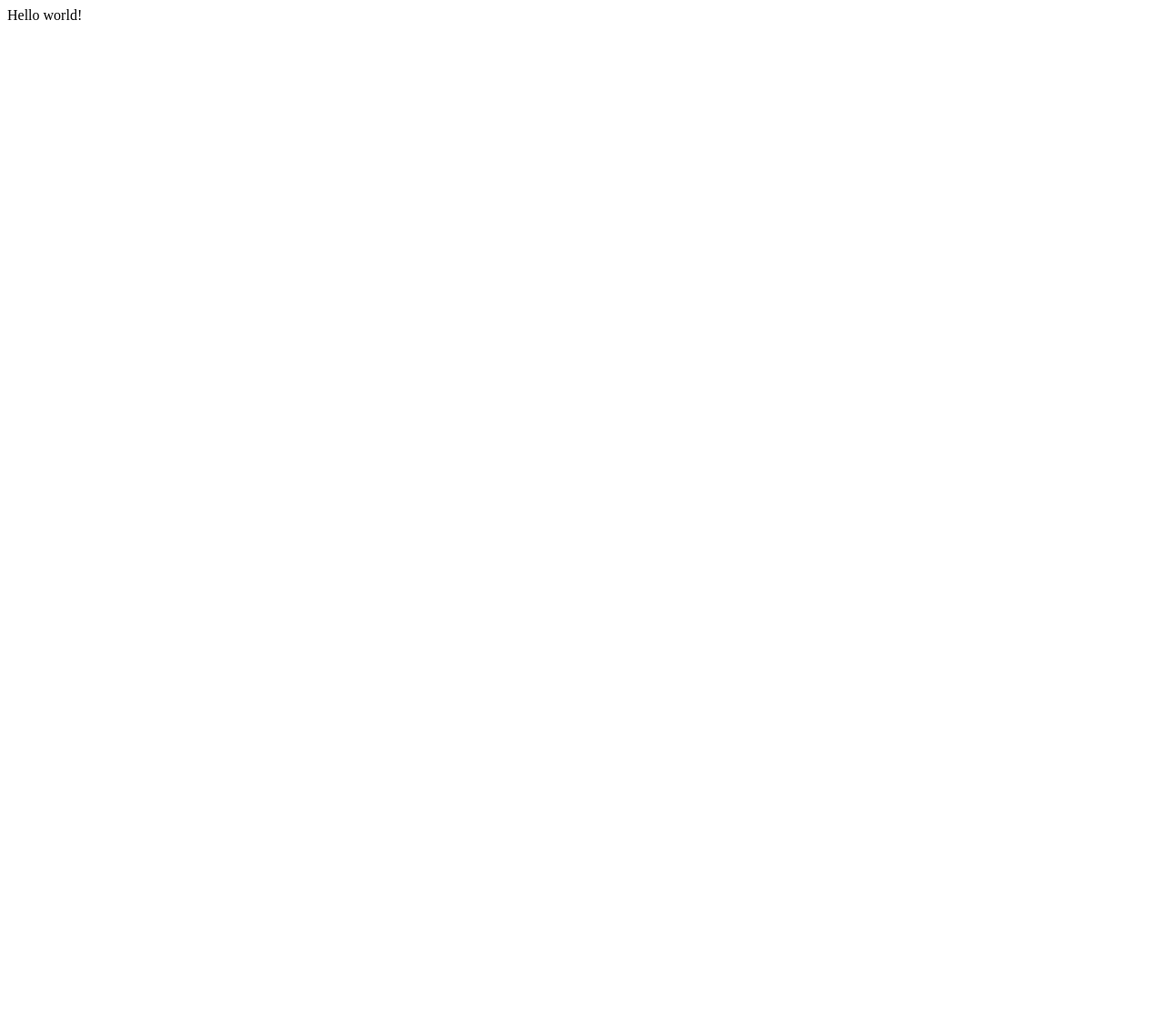
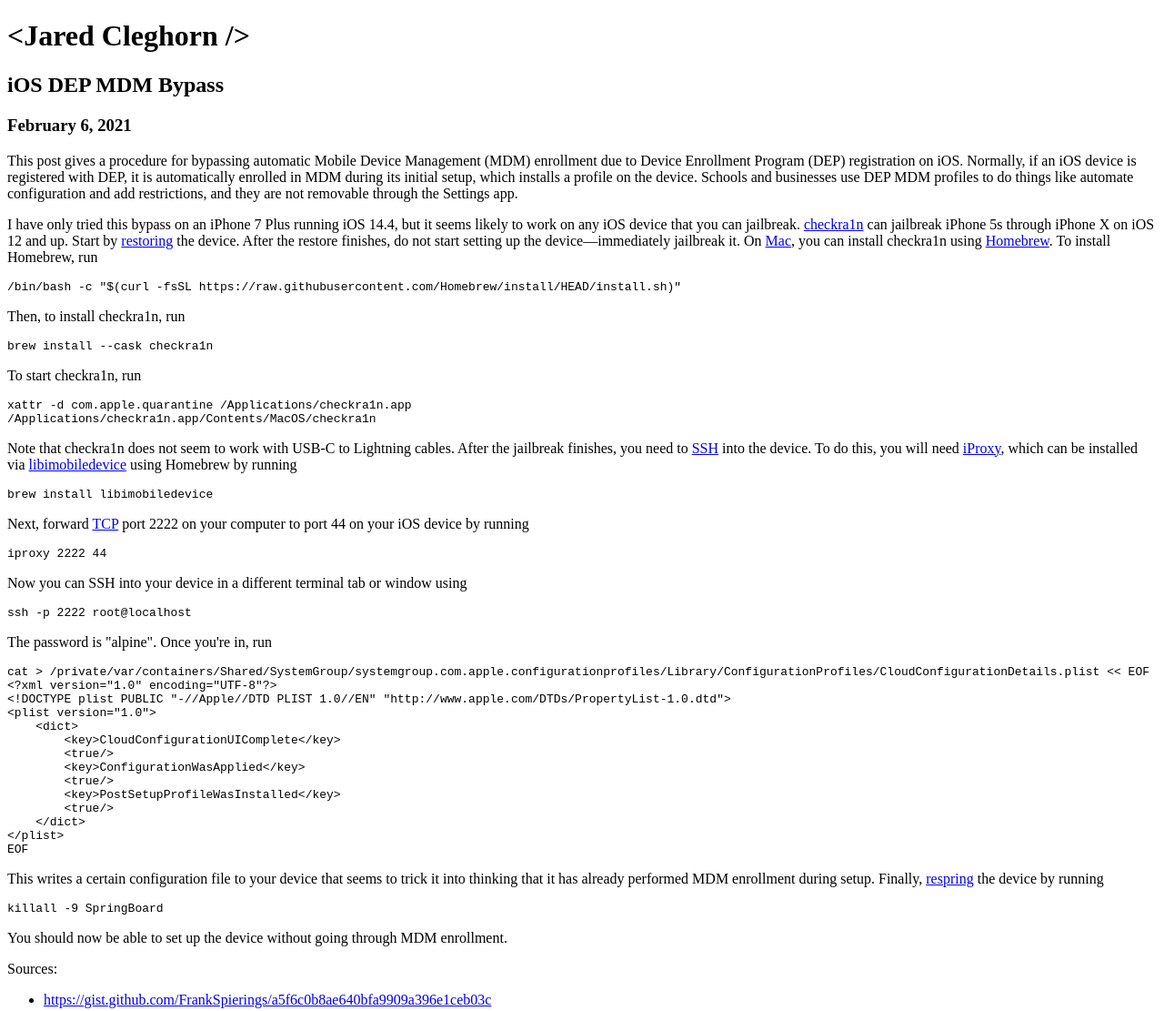
Before and after one commit to jaredrcleghorn/jaredcleghorn.com.backup, a Gatsby site: page / in a window 1280 px wide. Shown: the whole page at 91% size. Before the commit the page ends 800 px from the top, so only its background shows below. Built offline with nearby package versions, Linux system fonts and the light colour scheme; Gatsby itself is replaced by a stand-in of ours; some packages are replaced by stand-ins of ours; code samples lack their colours.

Commit message:
Add the "iOS DEP MDM Bypass" post

````diff
--- a/gatsby-config.js
+++ b/gatsby-config.js
@@ -6,5 +6,14 @@
 
 module.exports = {
   /* Your site config here */
-  plugins: [],
+  plugins: [
+    {
+      resolve: "gatsby-source-filesystem",
+      options: {
+        name: "posts",
+        path: `${__dirname}/src/posts`,
+      },
+    },
+    "gatsby-transformer-remark",
+  ],
 }
--- a/package.json
+++ b/package.json
@@ -15,6 +15,8 @@
   },
   "dependencies": {
     "gatsby": "^2.26.1",
+    "gatsby-source-filesystem": "^2.11.0",
+    "gatsby-transformer-remark": "^2.16.0",
     "react": "^16.12.0",
     "react-dom": "^16.12.0"
   },
--- a/src/pages/index.js
+++ b/src/pages/index.js
@@ -1,5 +1,34 @@
 import React from "react"
+import { graphql } from "gatsby"
 
-export default function Home() {
-  return <div>Hello world!</div>
+export default function Home({ data }) {
+  return (
+    <>
+      <h1>&lt;Jared Cleghorn /&gt;</h1>
+      {data.allMarkdownRemark.edges.map(({ node }) => (
+        <React.Fragment key={node.id}>
+          <h2>{node.frontmatter.title}</h2>
+          <h3>{node.frontmatter.date}</h3>
+          <div dangerouslySetInnerHTML={{ __html: node.html }} />
+        </React.Fragment>
+      ))}
+    </>
+  )
 }
+
+export const query = graphql`
+  query {
+    allMarkdownRemark {
+      edges {
+        node {
+          id
+          frontmatter {
+            title
+            date(formatString: "MMMM D, YYYY")
+          }
+          html
+        }
+      }
+    }
+  }
+`
--- /dev/null
+++ b/src/posts/ios-dep-mdm-bypass.md
@@ -0,0 +1,95 @@
+---
+title: "iOS DEP MDM Bypass"
+date: "2021-02-06"
+---
+
+This post gives a procedure for bypassing automatic Mobile Device Management (MDM) enrollment due to
+Device Enrollment Program (DEP) registration on iOS. Normally, if an iOS device is registered with
+DEP, it is automatically enrolled in MDM during its initial setup, which installs a profile on the
+device. Schools and businesses use DEP MDM profiles to do things like automate configuration and add
+restrictions, and they are not removable through the Settings app.
+
+I have only tried this bypass on an iPhone 7 Plus running iOS 14.4, but it seems likely to work on
+any iOS device that you can jailbreak. [checkra1n][1] can jailbreak iPhone 5s through iPhone X on
+iOS 12 and up. Start by [restoring][2] the device. After the restore finishes, do not start setting
+up the device—immediately jailbreak it. On [Mac][3], you can install checkra1n using
+[Homebrew][4]. To install Homebrew, run
+
+```shell
+/bin/bash -c "$(curl -fsSL https://raw.githubusercontent.com/Homebrew/install/HEAD/install.sh)"
+```
+
+Then, to install checkra1n, run
+
+```shell
+brew install --cask checkra1n
+```
+
+To start checkra1n, run
+
+```shell
+xattr -d com.apple.quarantine /Applications/checkra1n.app
+/Applications/checkra1n.app/Contents/MacOS/checkra1n
+```
+
+Note that checkra1n does not seem to work with USB-C to Lightning cables. After the jailbreak
+finishes, you need to [SSH][5] into the device. To do this, you will need [iProxy][6], which can be
+installed via [libimobiledevice][7] using Homebrew by running
+
+```shell
+brew install libimobiledevice
+```
+
+Next, forward [TCP][8] port 2222 on your computer to port 44 on your iOS device by running
+
+```shell
+iproxy 2222 44
+```
+
+Now you can SSH into your device in a different terminal tab or window using
+
+```shell
+ssh -p 2222 root@localhost
+```
+
+The password is "alpine". Once you're in, run
+
+```shell
+cat > /private/var/containers/Shared/SystemGroup/systemgroup.com.apple.configurationprofiles/Library/ConfigurationProfiles/CloudConfigurationDetails.plist << EOF
+<?xml version="1.0" encoding="UTF-8"?>
+<!DOCTYPE plist PUBLIC "-//Apple//DTD PLIST 1.0//EN" "http://www.apple.com/DTDs/PropertyList-1.0.dtd">
+<plist version="1.0">
+	<dict>
+		<key>CloudConfigurationUIComplete</key>
+		<true/>
+		<key>ConfigurationWasApplied</key>
+		<true/>
+		<key>PostSetupProfileWasInstalled</key>
+		<true/>
+	</dict>
+</plist>
+EOF
+```
+
+This writes a certain configuration file to your device that seems to trick it into thinking that it
+has already performed MDM enrollment during setup. Finally, [respring][9] the device by running
+
+```shell
+killall -9 SpringBoard
+```
+
+You should now be able to set up the device without going through MDM enrollment.
+
+Sources:
+
+- https://gist.github.com/FrankSpierings/a5f6c0b8ae640bfa9909a396e1ceb03c
+
+[1]: https://checkra.in
+[2]: https://support.apple.com/en-us/HT201252
+[3]: https://www.apple.com/mac/
+[4]: https://brew.sh
+[5]: https://en.wikipedia.org/wiki/SSH_(Secure_Shell)
+[6]: https://github.com/tcurdt/iProxy
+[7]: https://libimobiledevice.org
+[8]: https://en.wikipedia.org/wiki/Transmission_Control_Protocol
+[9]: https://www.theiphonewiki.com/wiki/Respring
````
Also changed, not shown: 1 other file.
